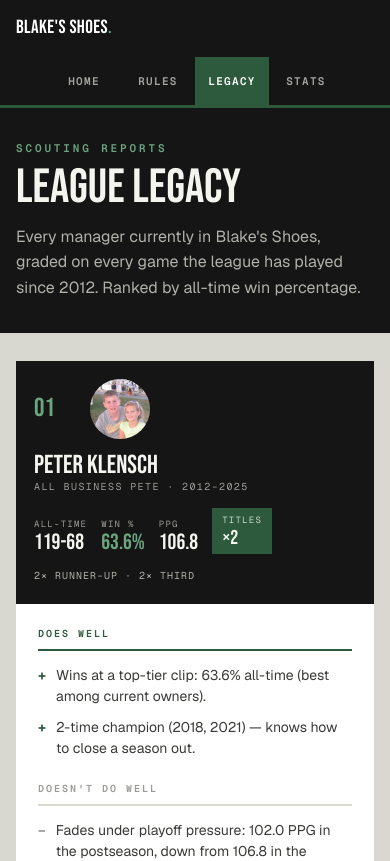
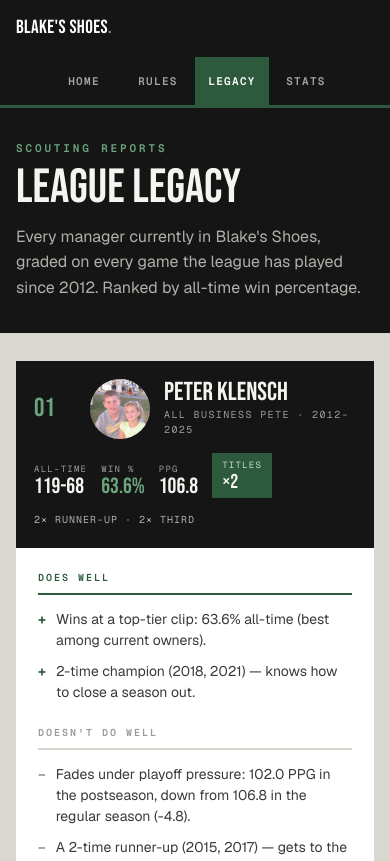
Before and after one commit to nardonef/blakes-shoes, a Next.js app: page /legacy in a window 390 px wide. Shown: the top 861 px of the page. Built offline with nearby package versions, Linux system fonts and the light colour scheme.

Commit message:
Fix legacy card header wrapping on mobile
Name block's 200px flex-basis pushed it onto its own row below the rank
and avatar at ~375px, leaving dead space. Let it shrink on mobile and make
the stats row full-width.

```diff
--- a/app/legacy/page.tsx
+++ b/app/legacy/page.tsx
@@ -224,7 +224,7 @@ export default function LegacyPage() {
                     className="object-cover"
                   />
                 </div>
-                <div className="flex-1 basis-[200px] min-w-0">
+                <div className="flex-1 basis-0 md:basis-[200px] min-w-0">
                   <h2
                     className="text-[26px] md:text-[34px] leading-[1.02]"
                     style={{ fontFamily: "var(--font-bebas-neue)" }}
@@ -238,7 +238,7 @@ export default function LegacyPage() {
                     {legacy.owner.team.toUpperCase()} · {legacy.firstSeason}–{legacy.lastSeason}
                   </div>
                 </div>
-                <div className="flex gap-3.5 md:gap-[26px] flex-wrap items-end">
+                <div className="flex gap-3.5 md:gap-[26px] flex-wrap items-end w-full md:w-auto">
                   <div>
                     <div
                       className="text-[9px] tracking-[.14em] text-[var(--muted-dark)]"
```
